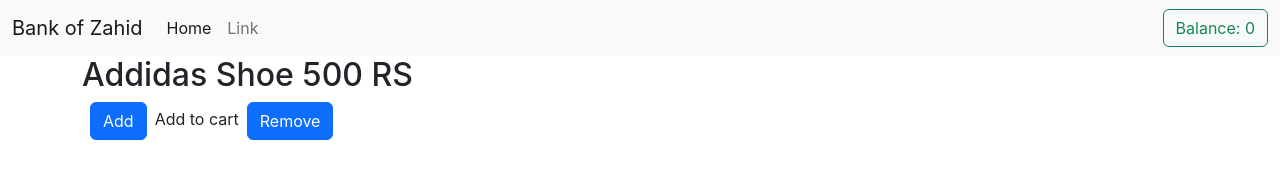
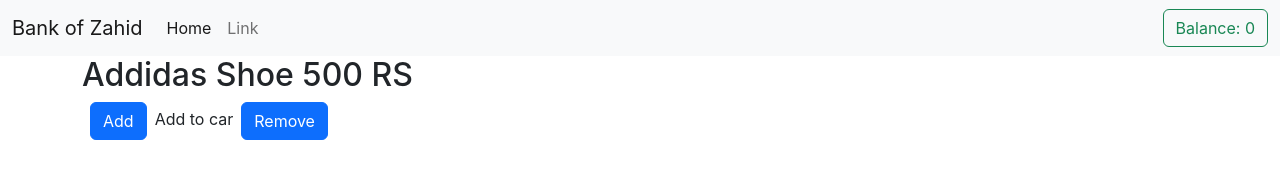
Before and after one commit to zahid2022skipq/reactredux, a React (Create React App) app: page / in a window 1280 px wide. Shown: the top 190 px of the page. Built offline with nearby package versions, Linux system fonts and the light colour scheme.

Commit message:
refactoring code

```diff
--- a/src/Shop.js
+++ b/src/Shop.js
@@ -28,7 +28,7 @@
       <button onClick={withdraw} className="btn btn-primary mx-2">
         Add
       </button>
-      Add to cart
+      Add to car
       <button onClick={deposit} className="btn btn-primary mx-2">
         Remove
       </button>
```
